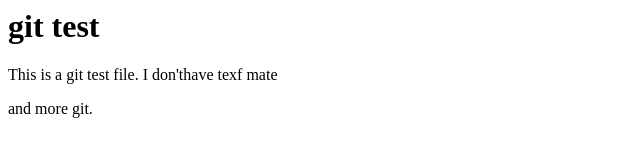
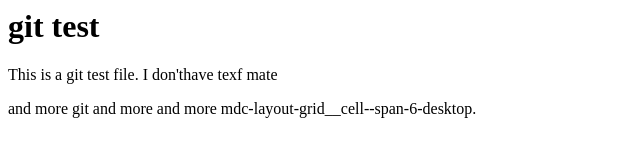
Before and after one commit to pricharny/git-demo, a plain HTML site: page index.html in a window 1280 px wide. Shown: the whole page, without its empty margins (0-640 px from the left). Drawn offline with Linux system fonts and the light colour scheme.

```diff
--- a/index.html
+++ b/index.html
@@ -3,7 +3,8 @@
 <body>
     <h1>git test</h1>
     <p>This is a git test file. I don'thave texf mate</p>
-<p> and more git.</p>
+<p> and more git and more and more mdc-layout-grid__cell--span-6-desktop.</p>
 </body>
+
 </html>
 </html>
```
Also changed, not shown: 1 other file.
